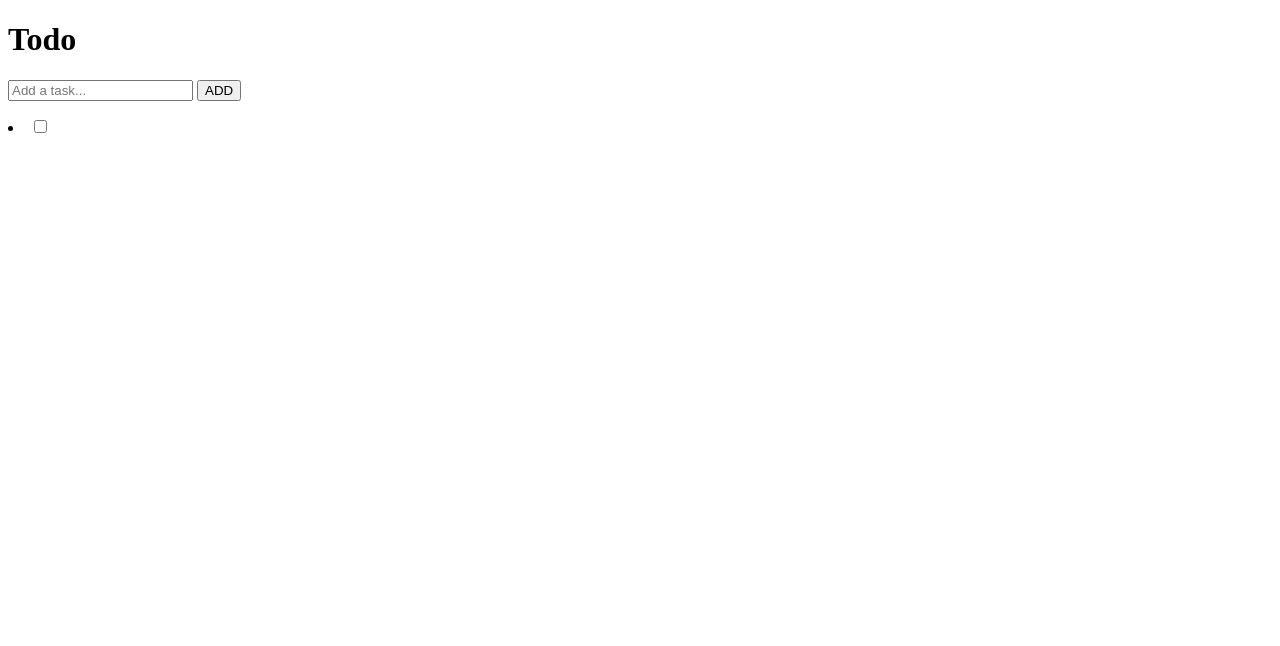
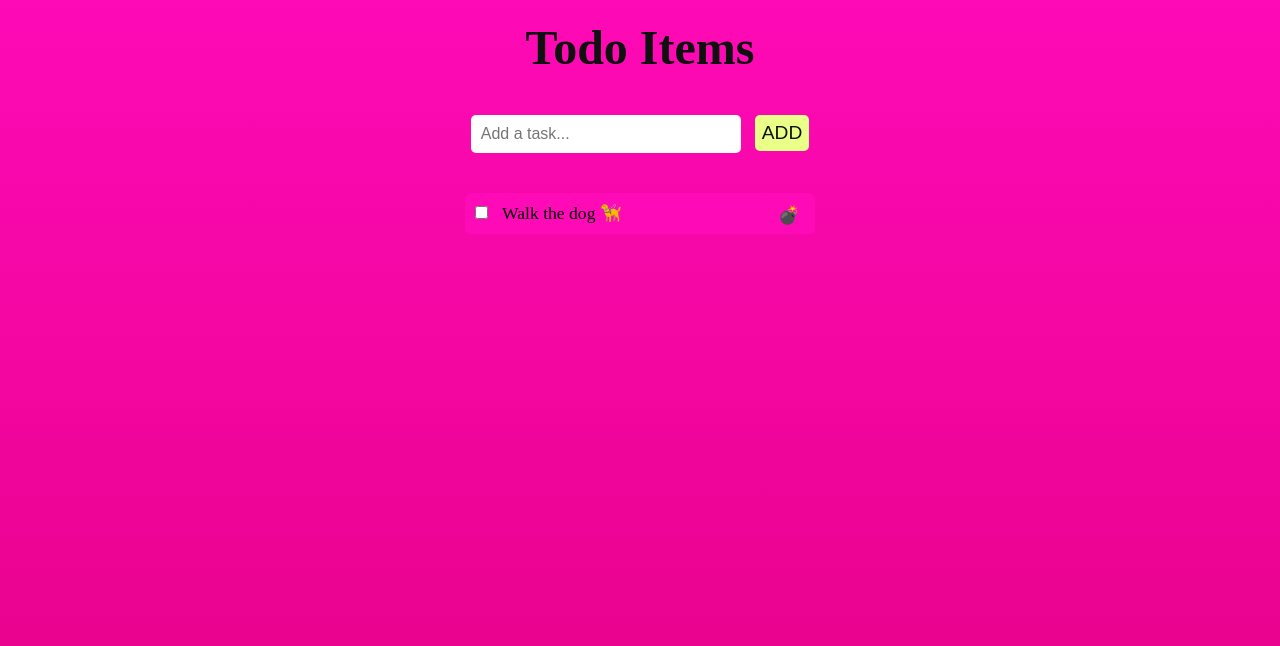
Before and after one commit to lacey-crenshaw/todoList, a plain HTML site: page index.html in a window 1280 px wide. Drawn offline with Linux system fonts and the light colour scheme.

Commit message:
styles.css creation

```diff
--- a/css/styles.css
+++ b/css/styles.css
@@ -0,0 +1,98 @@
+* {
+    padding: 0;
+    margin: 0;
+}
+
+body {
+    width: 100vw;
+    min-height: 100vh;
+    display: flex;
+    justify-content: center;
+    background: linear-gradient(#fe0ab7, #e50185);
+}
+
+button:hover {
+    cursor: pointer;
+    background-color: #e9ff88;
+}
+
+ul {
+    list-style-type: none;
+}
+
+.container {
+    min-width: 700px;
+    display: flex;
+    flex-direction: column;
+    align-items: center;
+    padding: 20px;
+}
+
+h1 {
+    color: #111010;
+    font-size: 3rem;
+}
+
+.todo-form {
+    margin: 40px 0;
+}
+
+.todo-input {
+    width: 250px;
+    border: none;
+    outline: none;
+    border-radius: 5px;
+    padding: 10px;
+    margin-right: 10px;
+    font-size: 1rem;
+}
+
+.add-button {
+    background-color: #e9ff88;
+    color: #111010;
+    border: none;
+    outline: none;
+    border-radius: 5px;
+    padding: 7px;
+    font-size: 1.2rem;
+}
+
+.todo-items {
+    min-width: 350px;
+}
+
+.item {
+    background-color: #fe0ab7;
+    padding: 10px;
+    font-size: 1.1rem;
+    border-radius: 5px;
+}
+
+.item:first-child {
+    border-top-left-radius: 7px;
+    border-top-right-radius: 7px;
+}
+
+.item:last-child {
+    border-top-left-radius: 7px;
+    border-top-right-radius: 7px;
+}
+
+.checkbox {
+    margin-right: 10px;
+}
+
+.delete-button {
+    float: right;
+    background-color: transparent;
+    border: none;
+    border-radius: 7px;
+    padding: 2px 5px;
+    margin-left: 10px;
+    font-size: 1.1rem;
+    font-weight: 550;
+}
+
+.checked {
+    text-decoration: line-through;
+}
--- a/index.html
+++ b/index.html
@@ -8,20 +8,23 @@
   </head>
   <body>
     <div class="container">
-      <h1>Todo</h1>
+      <h1>Todo Items</h1>
 
       <form class="todo-form">
         <input type="text" class="todo-input" placeholder="Add a task..." />
         <button type="submit" class="add-button">ADD</button>
       </form>
 
-      <ul class="todo-items"></ul>
+      <ul class="todo-items">
+        <!-- Dummy Item -->
 
-      <!-- Dummy Item -->
-
-      <li class="item" data-key="1594003133171">
-        <input class="checkbox" type="checkbox" />
-      </li>
+        <li class="item" data-key="1594003133171">
+          <input class="checkbox" type="checkbox" />
+          Walk the dog 🦮
+          <button class="delete-button">💣</button>
+        </li>
+      </ul>
     </div>
+    <script type="text/javascript" src="js/script.js"></script>
   </body>
 </html>
```
